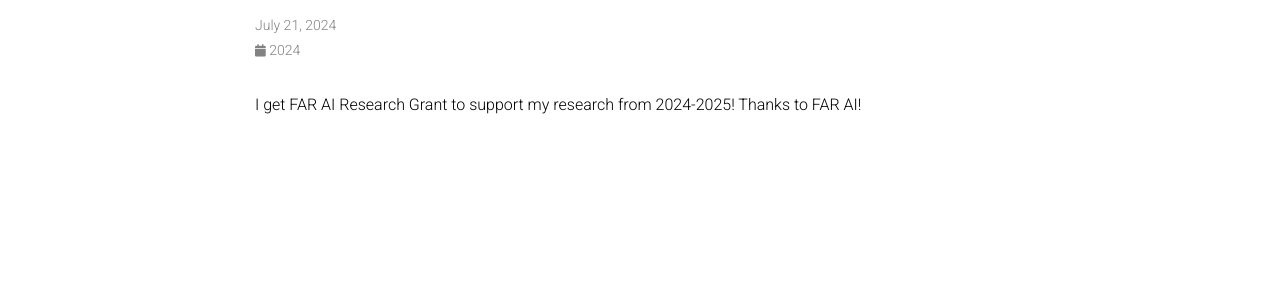
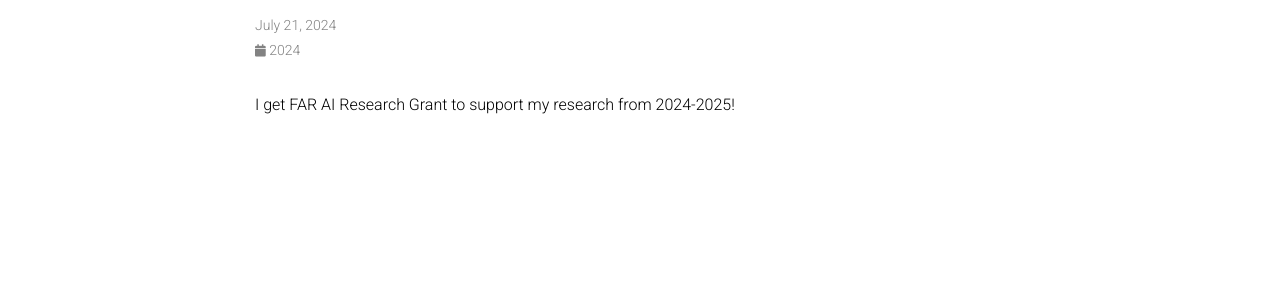
Before and after one commit to rucnyz/rucnyz.github.io, a Jekyll site: the page built from _news/announcement_4.md, in a window 1280 px wide. Shown: the part 145-433 px from the top of the page. Built offline with Jekyll 4.4.1, drawn with Linux system fonts in a browser that asks for light colours; comment, search, counter and statistics services are not loaded; a style sheet for code colours, icons or effects is not loaded.

Commit message:
update papers

```diff
--- a/_news/announcement_4.md
+++ b/_news/announcement_4.md
@@ -4,4 +4,4 @@
 inline: true
 ---
 
-I get FAR AI Research Grant to support my research from 2024-2025! Thanks to FAR AI!
+I get FAR AI Research Grant to support my research from 2024-2025!
```
Also changed, not shown: _news/announcement_3.md (+1 -1 lines).
